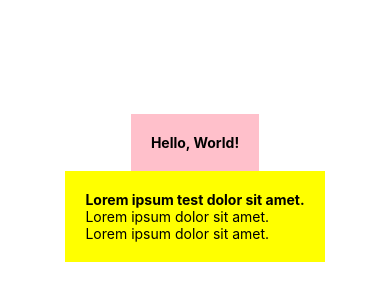
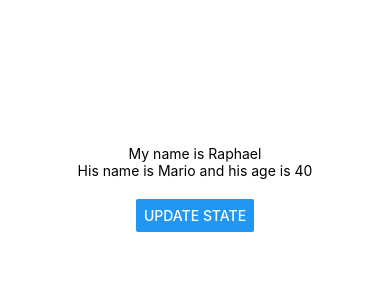
Before and after one commit to raphabarreto/mytodos, a React Native app: screen / in a window 390 px wide. Shown: the part 234-534 px from the top of the page. Built offline with nearby package versions, Linux system fonts and the light colour scheme.

Commit message:
Using State

```diff
--- a/App.js
+++ b/App.js
@@ -1,18 +1,23 @@
-import React from "react";
-import { StyleSheet, Text, View } from "react-native";
+import React, { useState } from "react";
+import { StyleSheet, Text, View, Button } from "react-native";
 
 export default function App() {
+  const [name, setName] = useState("Raphael");
+  const [person, setPerson] = useState({ name: "Mario", age: 40 });
+
+  const clickHandler = () => {
+    setName("Chun-Li");
+    setPerson({ name: "Luigi", age: 45 });
+  };
+
   return (
     <View style={styles.container}>
-      <View style={styles.header}>
-        <Text style={styles.boldText}>Hello, World!</Text>
-      </View>
-      <View style={styles.body}>
-        <Text style={styles.boldText}>
-          Lorem ipsum <Text>test</Text> dolor sit amet.
-        </Text>
-        <Text>Lorem ipsum dolor sit amet.</Text>
-        <Text>Lorem ipsum dolor sit amet.</Text>
+      <Text>My name is {name}</Text>
+      <Text>
+        His name is {person.name} and his age is {person.age}
+      </Text>
+      <View style={styles.buttonContainer}>
+        <Button title="update state" onPress={clickHandler} />
       </View>
     </View>
   );
@@ -25,15 +30,7 @@
     alignItems: "center",
     justifyContent: "center"
   },
-  header: {
-    backgroundColor: "pink",
-    padding: 20
-  },
-  boldText: {
-    fontWeight: "bold"
-  },
-  body: {
-    backgroundColor: "yellow",
-    padding: 20
+  buttonContainer: {
+    marginTop: 20
   }
 });
```
